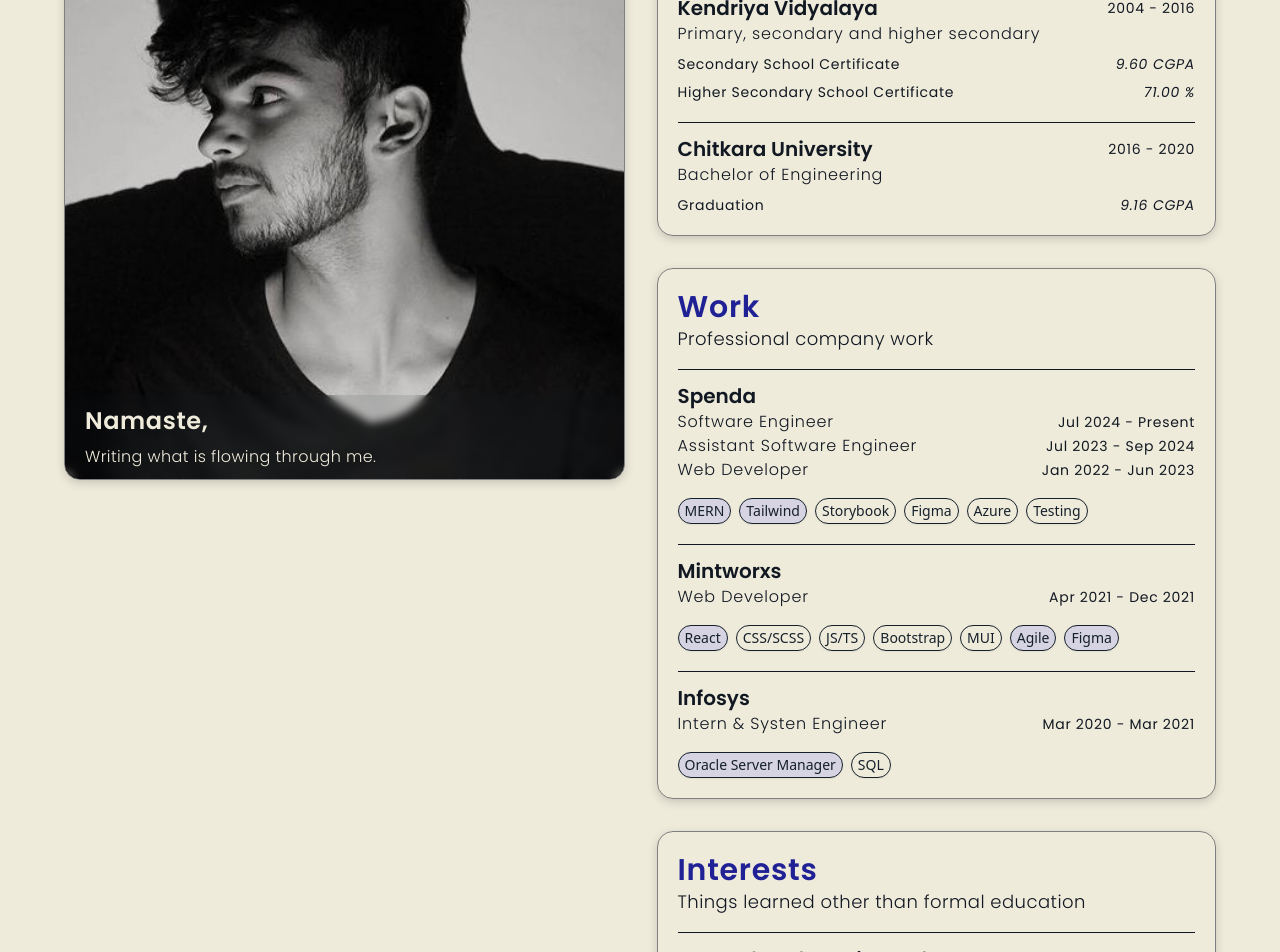
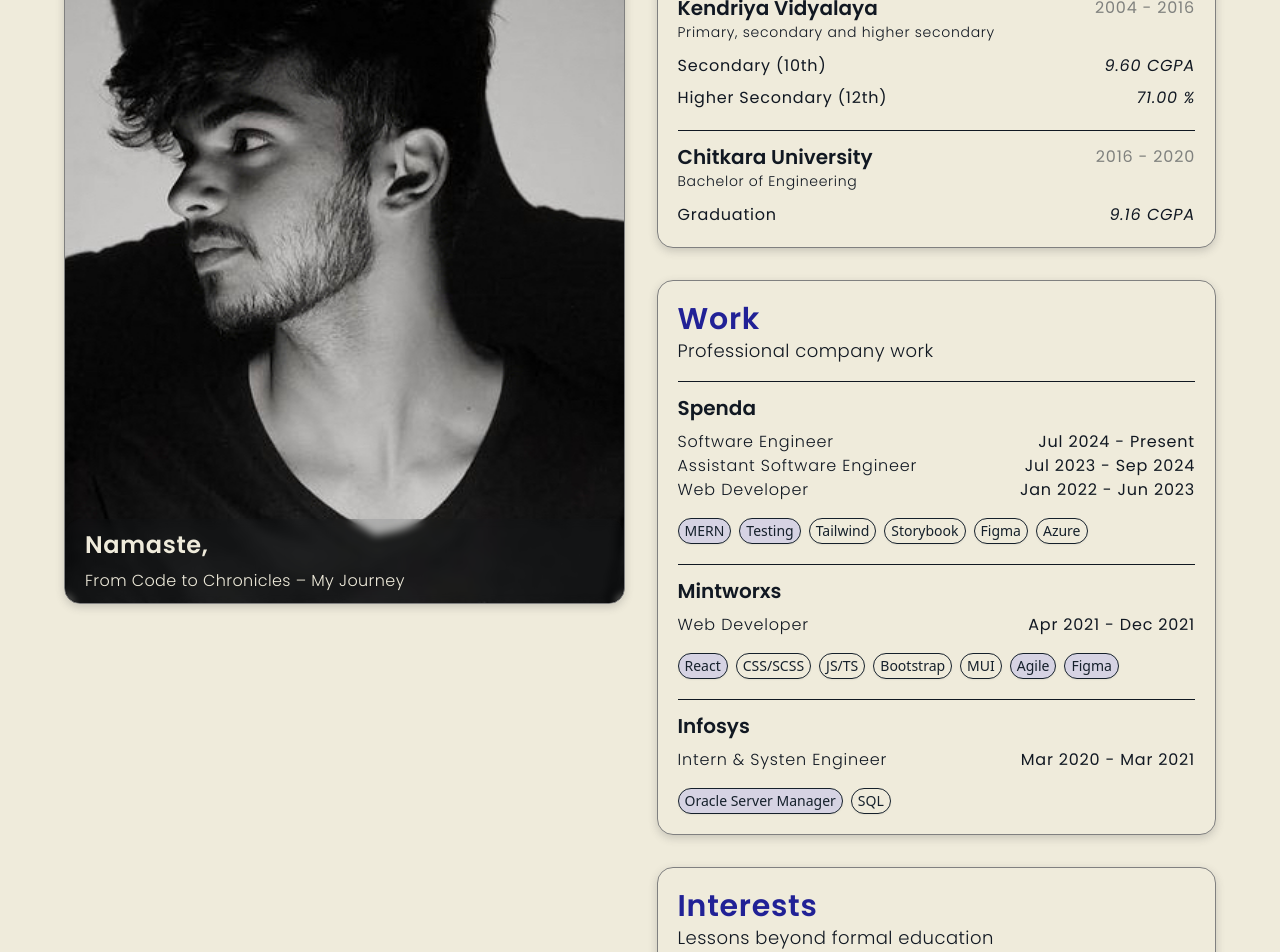
Before and after one commit to uditmalhotraa/udit-portfolio, a React (Vite) app: page / in a window 1280 px wide. Shown: the part 240-1192 px from the top of the page. Built offline with nearby package versions, Linux system fonts and the light colour scheme.

Commit message:
release 05042025

```diff
--- a/src/data/education.json
+++ b/src/data/education.json
@@ -7,12 +7,12 @@
     "detail": [
       {
         "detailIndex": 1,
-        "certificate": "Secondary School Certificate",
+        "certificate": "Secondary (10th)",
         "grade": "9.60 CGPA"
       },
       {
         "detailIndex": 2,
-        "certificate": "Higher Secondary School Certificate",
+        "certificate": "Higher Secondary (12th)",
         "grade": "71.00 %"
       }
     ]
--- a/src/data/work.json
+++ b/src/data/work.json
@@ -29,9 +29,14 @@
         "category": "primary"
       },
       {
+        "techIndex": 7,
+        "name": "Testing",
+        "category": "primary"
+      },
+      {
         "techIndex": 2,
         "name": "Tailwind",
-        "category": "primary"
+        "category": "secondary"
       },
       {
         "techIndex": 5,
@@ -46,11 +51,6 @@
       {
         "techIndex": 7,
         "name": "Azure",
-        "category": "secondary"
-      },
-      {
-        "techIndex": 7,
-        "name": "Testing",
         "category": "secondary"
       }
     ]
--- a/src/screens/Landing.jsx
+++ b/src/screens/Landing.jsx
@@ -27,13 +27,21 @@ export const Landing = () => {
   const getSocialLogo = (socialName) => {
     switch (socialName) {
       case "Instagram":
-        return <Instagram className="w-[50px] h-[50px] fill-accent-light dark:fill-accent-dark" />;
+        return (
+          <Instagram className="w-[50px] h-[50px] fill-accent-light dark:fill-accent-dark" />
+        );
       case "Twitter":
-        return <Twitter className="w-[50px] h-[50px] fill-accent-light dark:fill-accent-dark" />;
+        return (
+          <Twitter className="w-[50px] h-[50px] fill-accent-light dark:fill-accent-dark" />
+        );
       case "Spotify":
-        return <Spotify className="w-[50px] h-[50px] fill-accent-light dark:fill-accent-dark" />;
+        return (
+          <Spotify className="w-[50px] h-[50px] fill-accent-light dark:fill-accent-dark" />
+        );
       case "Linkedin":
-        return <Linkedin className="w-[50px] h-[50px] fill-accent-light dark:fill-accent-dark" />;
+        return (
+          <Linkedin className="w-[50px] h-[50px] fill-accent-light dark:fill-accent-dark" />
+        );
       default:
         break;
     }
@@ -43,8 +51,8 @@ export const Landing = () => {
     <>
       <div className="relative flex flex-col w-full bg-cream dark:bg-gray">
         <Header />
-        <div className="flex flex-col lg:flex-row px-5 md:px-16 mt-28 mb-10 gap-8 lg:max-w-[1280px] mx-auto">
-          <div className="lg:!sticky lg:top-[120px] lg:left-0 relative flex flex-col justify-end bg-uditPic bg-no-repeat bg-cover bg-top shadow-container !rounded-2xl w-full h-[414px] md:h-[600px] border border-[#808080]">
+        <div className="flex flex-col lg:flex-row px-2.5 md:px-16 mt-24 md:mt-28 mb-10 gap-8 lg:max-w-[1280px] xl:max-w-[1536px] 2xl:max-w-[1920px] mx-auto">
+          <div className="lg:!sticky lg:top-[120px] lg:left-0 relative flex flex-col justify-end bg-uditPic bg-no-repeat bg-cover bg-top shadow-container !rounded-2xl w-full h-[414px] md:h-[600px] xl:h-[724px] 2xl:h-[796px] border border-[#808080]">
             <div className="flex flex-col gap-2 w-full h-auto z-10 bg-gray/10 backdrop-blur-sm px-5 py-2.5 rounded-2xl">
               <p
                 title="Greetings: I bow to you"
@@ -53,7 +61,7 @@ export const Landing = () => {
                 Namaste,
               </p>
               <p className=" font-poppins text-md font-light tracking-wide text-cream w-full z-10">
-                Writing what is flowing through me.
+                From Code to Chronicles – My Journey
               </p>
             </div>
           </div>
@@ -77,11 +85,11 @@ export const Landing = () => {
                       <p className=" font-poppins text-xl font-semibold text-darkgray dark:text-cream">
                         {educationData?.name}
                       </p>
-                      <p className=" font-poppins tracking-wider text-sm font-normal text-darkgray dark:text-cream">
+                      <p className=" font-poppins tracking-wider text-base opacity-50 font-normal text-darkgray dark:text-cream">
                         {educationData?.year}
                       </p>
                     </div>
-                    <p className=" font-poppins tracking-wider text-base font-light text-darkgray dark:text-cream">
+                    <p className=" font-poppins tracking-wider text-sm font-light text-darkgray dark:text-cream mb-1">
                       {educationData?.desc}
                     </p>
                     {educationData?.detail.map((educationDataDetail) => (
@@ -89,10 +97,10 @@ export const Landing = () => {
                         key={educationDataDetail.detailIndex}
                         className="flex flex-row justify-between items-start w-full mt-2"
                       >
-                        <p className=" font-poppins tracking-wider text-sm font-normal text-darkgray dark:text-cream mr-3">
+                        <p className=" font-poppins tracking-wider text-base font-normal text-darkgray dark:text-cream mr-3">
                           {educationDataDetail?.certificate}
                         </p>
-                        <p className=" font-poppins tracking-wider text-sm font-normal text-darkgray dark:text-cream italic whitespace-nowrap">
+                        <p className=" font-poppins tracking-wider text-base font-normal text-darkgray dark:text-cream italic whitespace-nowrap">
                           {educationDataDetail?.grade}
                         </p>
                       </div>
@@ -116,7 +124,7 @@ export const Landing = () => {
                     key={workData.workIndex}
                     className="flex flex-col border-t border-t-darkgray dark:border-t-cream pt-3"
                   >
-                    <p className=" font-poppins text-xl font-semibold text-darkgray dark:text-cream">
+                    <p className=" font-poppins mb-2 text-xl font-semibold text-darkgray dark:text-cream">
                       {workData.companyName}
                     </p>
                     {workData.roleDetail.map((roleDetail) => (
@@ -130,7 +138,7 @@ export const Landing = () => {
                         <p className=" hidden md:block font-poppins tracking-wider text-base font-light text-darkgray dark:text-cream">
                           {roleDetail.fullName}
                         </p>
-                        <p className=" font-poppins tracking-wider text-sm font-normal text-darkgray dark:text-cream">
+                        <p className=" font-poppins tracking-wider text-base font-normal text-darkgray dark:text-cream">
                           {roleDetail.period}
                         </p>
                       </div>
@@ -158,7 +166,7 @@ export const Landing = () => {
                   Interests
                 </p>
                 <p className=" font-poppins text-lg tracking-wide font-light text-darkgray dark:text-cream">
-                  Things learned other than formal education
+                  Lessons beyond formal education
                 </p>
               </div>
               <div className="flex flex-col gap-3">
@@ -190,8 +198,7 @@ export const Landing = () => {
             </div>
             <div className="flex flex-col w-full h-auto">
               <p className="font-poppins text-sm font-thin text-center text-gray dark:text-cream tracking-wider leading-relaxed">
-                Articles, blogs, books, and the website are designed, developed,
-                and owned by Udit Malhotra.
+                Designed, developed, and owned by <br/>Udit Malhotra
               </p>
             </div>
           </div>
```
